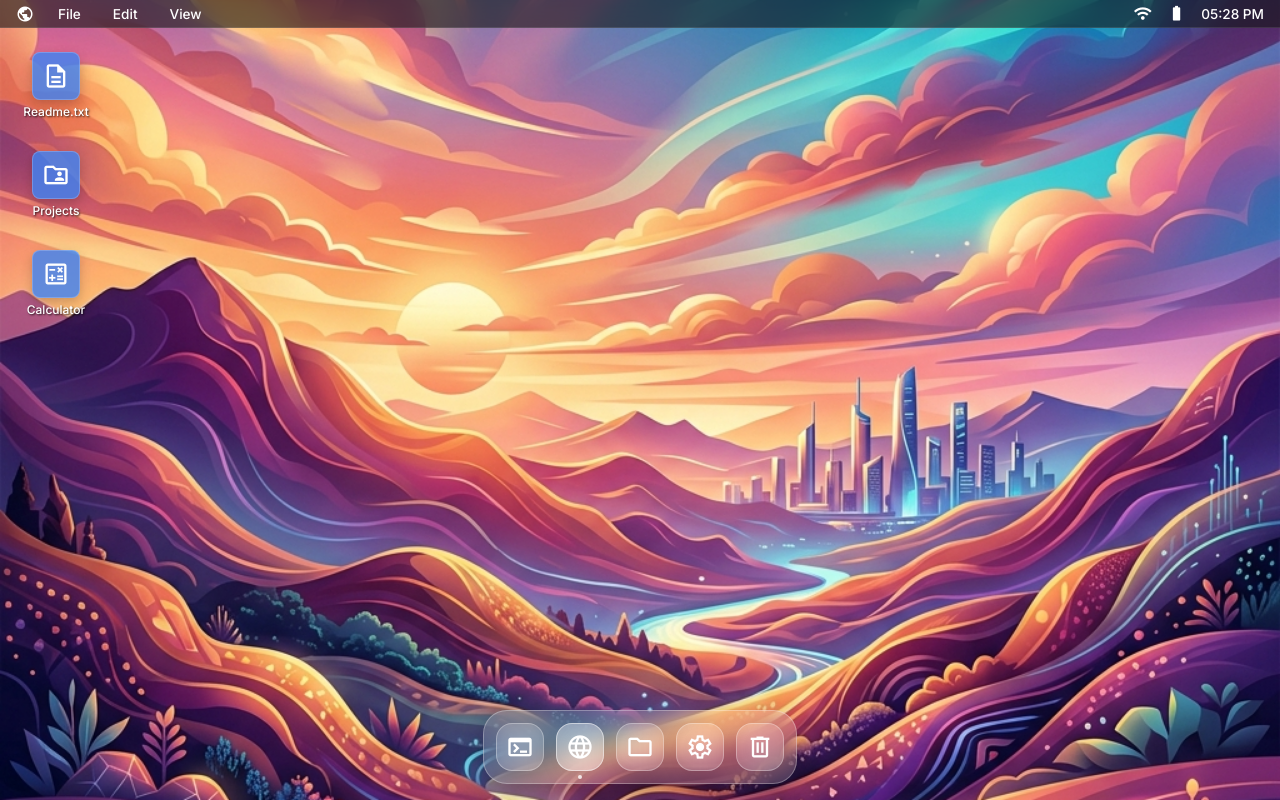
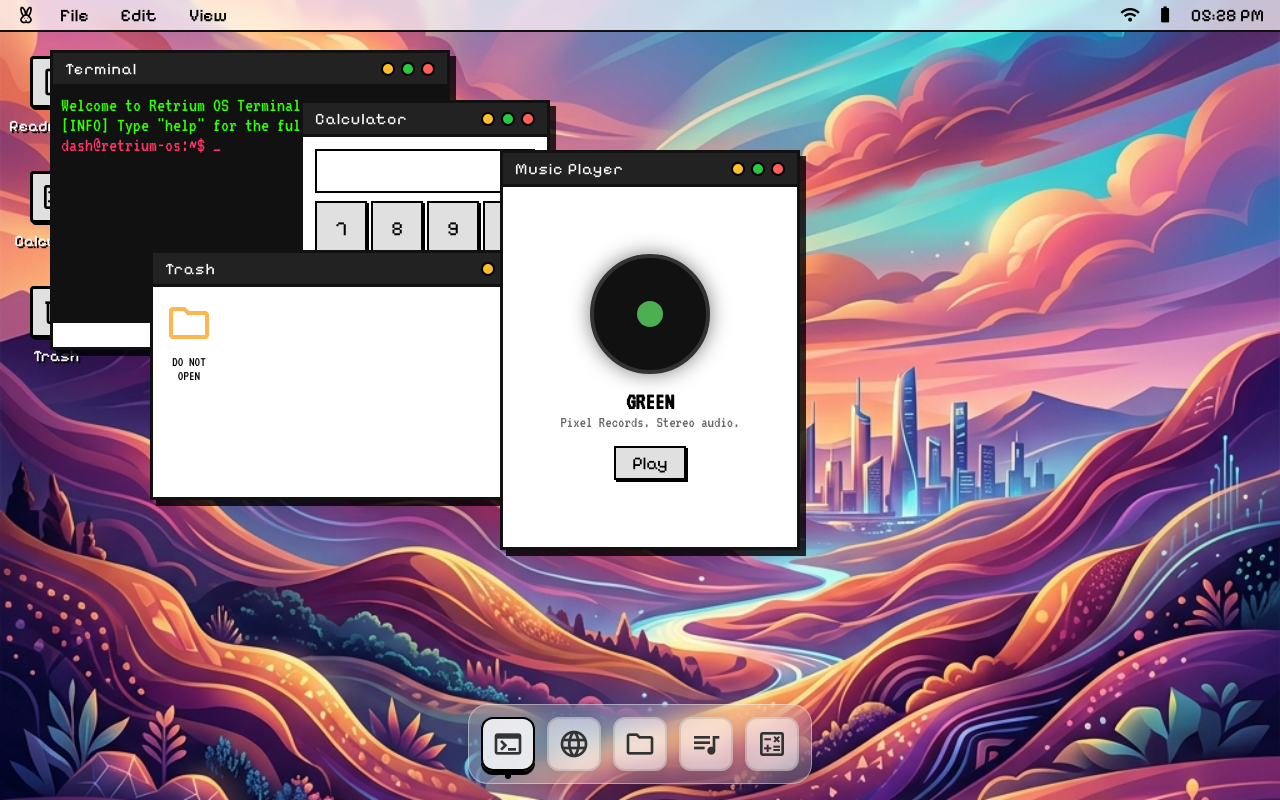
Before and after one commit to keshavagr025/osbyfun, a React (Vite) app: page / in a window 1280 px wide. Built offline with nearby package versions, Linux system fonts and the light colour scheme.

Commit message:
feature implementations

```diff
--- a/index.html
+++ b/index.html
@@ -7,7 +7,8 @@
     <title>Web OS Environment</title>
     <link rel="preconnect" href="https://fonts.googleapis.com">
     <link rel="preconnect" href="https://fonts.gstatic.com" crossorigin>
-    <link href="https://fonts.googleapis.com/css2?family=Inter:wght@400;500;600&family=JetBrains+Mono:wght@400;500&display=swap" rel="stylesheet">
+    <!-- Modern font for dock/some elements, Pixel fonts for retro OS feel -->
+    <link href="https://fonts.googleapis.com/css2?family=Inter:wght@400;500;600&family=Pixelify+Sans:wght@400;500;600;700&family=VT323&display=swap" rel="stylesheet">
     <link rel="stylesheet" href="https://fonts.googleapis.com/css2?family=Material+Symbols+Outlined:opsz,wght,FILL,GRAD@24,400,0,0" />
   </head>
   <body>
--- a/package.json
+++ b/package.json
@@ -11,7 +11,8 @@
   },
   "dependencies": {
     "react": "^19.2.8",
-    "react-dom": "^19.2.8"
+    "react-dom": "^19.2.8",
+    "react-draggable": "^4.7.1"
   },
   "devDependencies": {
     "@types/react": "^19.2.17",
--- a/src/App.jsx
+++ b/src/App.jsx
@@ -1,4 +1,5 @@
 import React, { useState, useEffect } from 'react';
+import Draggable from 'react-draggable';
 import './index.css';
 
 const TopBar = () => {
@@ -16,7 +17,7 @@ const TopBar = () => {
   return (
     <div className="top-bar">
       <div className="top-bar-left">
-        <span className="material-symbols-outlined logo-icon">public</span>
+        <span className="material-symbols-outlined logo-icon">cruelty_free</span>
         <span className="menu-item">File</span>
         <span className="menu-item">Edit</span>
         <span className="menu-item">View</span>
@@ -30,9 +31,9 @@ const TopBar = () => {
   );
 };
 
-const DockIcon = ({ icon, label, isActive }) => {
+const DockIcon = ({ icon, label, isActive, onClick }) => {
   return (
-    <div className="dock-icon-container">
+    <div className="dock-icon-container" onClick={onClick}>
       <div className={`dock-icon glass ${isActive ? 'active' : ''}`}>
         <span className="material-symbols-outlined">{icon}</span>
       </div>
@@ -42,21 +43,21 @@ const DockIcon = ({ icon, label, isActive }) => {
   );
 };
 
-const Dock = () => {
+const Dock = ({ toggleApp }) => {
   return (
     <div className="dock glass">
-      <DockIcon icon="terminal" label="Terminal" isActive={false} />
-      <DockIcon icon="language" label="Browser" isActive={true} />
-      <DockIcon icon="folder" label="Files" isActive={false} />
-      <DockIcon icon="settings" label="Settings" isActive={false} />
-      <DockIcon icon="delete" label="Trash" isActive={false} />
+      <DockIcon icon="terminal" label="Terminal" isActive={true} onClick={() => toggleApp('Terminal')} />
+      <DockIcon icon="language" label="Browser" isActive={false} onClick={() => toggleApp('Browser')} />
+      <DockIcon icon="folder" label="Files" isActive={false} onClick={() => toggleApp('Trash')} />
+      <DockIcon icon="queue_music" label="Music Player" isActive={false} onClick={() => toggleApp('Music')} />
+      <DockIcon icon="calculate" label="Calculator" isActive={false} onClick={() => toggleApp('Calculator')} />
     </div>
   );
 };
 
 const DesktopIcon = ({ icon, label, onClick }) => {
   return (
-    <div className="desktop-icon-container" onClick={onClick}>
+    <div className="desktop-icon-container" onDoubleClick={onClick}>
       <div className="desktop-icon">
         <span className="material-symbols-outlined">{icon}</span>
       </div>
@@ -65,22 +66,131 @@ const DesktopIcon = ({ icon, label, onClick }) => {
   );
 };
 
-const Desktop = () => {
+const Window = ({ title, onClose, children, defaultPosition, width = 400, height = 300, zIndex, onFocus }) => {
   return (
-    <div className="desktop">
-      <DesktopIcon icon="description" label="Readme.txt" />
-      <DesktopIcon icon="folder_shared" label="Projects" />
-      <DesktopIcon icon="calculate" label="Calculator" />
-    </div>
+    <Draggable handle=".window-header" defaultPosition={defaultPosition} onMouseDown={onFocus}>
+      <div className="retro-window" style={{ width, height, zIndex }}>
+        <div className="window-header">
+          <span>{title}</span>
+          <div className="window-controls">
+            <div className="window-btn btn-min"></div>
+            <div className="window-btn btn-max"></div>
+            <div className="window-btn btn-close" onClick={onClose}></div>
+          </div>
+        </div>
+        <div className="window-content" onMouseDown={(e) => e.stopPropagation()}>
+          {children}
+        </div>
+      </div>
+    </Draggable>
   );
 };
 
+// Apps content
+const TerminalApp = () => (
+  <div style={{ background: '#111', color: '#33ff00', height: '100%', padding: '8px', margin: '-12px', fontFamily: '"VT323", monospace', fontSize: '20px' }}>
+    <p>Welcome to Retrium OS Terminal</p>
+    <p>[INFO] Type "help" for the full command list.</p>
+    <p style={{ color: '#ff3366' }}>dash@retrium-os:~$ <span className="animate-pulse">_</span></p>
+  </div>
+);
+
+const CalculatorApp = () => (
+  <div style={{ display: 'flex', flexDirection: 'column', gap: '8px', height: '100%' }}>
+    <div style={{ background: '#fff', border: '2px solid #000', padding: '8px', textAlign: 'right', fontSize: '24px' }}>0</div>
+    <div style={{ display: 'grid', gridTemplateColumns: 'repeat(4, 1fr)', gap: '4px', flex: 1 }}>
+      {['7','8','9','/','4','5','6','*','1','2','3','-','0','.','=','+'].map(btn => (
+        <button key={btn} style={{ background: '#e0e0e0', border: '2px solid #000', fontFamily: 'Pixelify Sans', fontSize: '20px', cursor: 'pointer', boxShadow: '2px 2px 0px #000' }}>
+          {btn}
+        </button>
+      ))}
+    </div>
+  </div>
+);
+
+const TrashApp = () => (
+  <div style={{ display: 'flex', flexWrap: 'wrap', gap: '16px' }}>
+    <div style={{ textAlign: 'center' }}>
+      <span className="material-symbols-outlined" style={{ fontSize: '48px', color: '#ffb74d' }}>folder</span>
+      <p style={{ fontSize: '14px', marginTop: '4px' }}>DO NOT<br/>OPEN</p>
+    </div>
+  </div>
+);
+
+const MusicPlayerApp = () => (
+  <div style={{ display: 'flex', flexDirection: 'column', alignItems: 'center', justifyContent: 'center', height: '100%', gap: '16px' }}>
+    <div style={{ width: '120px', height: '120px', borderRadius: '50%', background: '#111', border: '4px solid #333', display: 'flex', alignItems: 'center', justifyContent: 'center', boxShadow: '0 0 20px rgba(0,0,0,0.5)' }}>
+      <div style={{ width: '30px', height: '30px', borderRadius: '50%', background: '#4caf50', border: '2px solid #111' }}></div>
+    </div>
+    <div style={{ textAlign: 'center' }}>
+      <h2 style={{ fontSize: '24px', margin: '0' }}>GREEN</h2>
+      <p style={{ fontSize: '16px', color: '#666' }}>Pixel Records. Stereo audio.</p>
+    </div>
+    <button style={{ background: '#e0e0e0', border: '2px solid #000', padding: '4px 16px', fontFamily: 'Pixelify Sans', fontSize: '18px', cursor: 'pointer', boxShadow: '2px 2px 0px #000' }}>Play</button>
+  </div>
+);
+
 function App() {
+  const [apps, setApps] = useState([
+    { id: 'Terminal', title: 'Terminal', isOpen: true, zIndex: 1, position: { x: 50, y: 50 } },
+    { id: 'Calculator', title: 'Calculator', isOpen: true, zIndex: 2, position: { x: 300, y: 100 }, width: 250, height: 350 },
+    { id: 'Trash', title: 'Trash', isOpen: true, zIndex: 3, position: { x: 150, y: 250 }, width: 400, height: 250 },
+    { id: 'Music', title: 'Music Player', isOpen: true, zIndex: 4, position: { x: 500, y: 150 }, width: 300, height: 400 }
+  ]);
+
+  const [activeZIndex, setActiveZIndex] = useState(10);
+
+  const toggleApp = (id) => {
+    setApps(apps.map(app => {
+      if (app.id === id) {
+        if (!app.isOpen) {
+          setActiveZIndex(prev => prev + 1);
+          return { ...app, isOpen: true, zIndex: activeZIndex + 1 };
+        }
+        return app; // Do not close on dock click, just focus maybe
+      }
+      return app;
+    }));
+  };
+
+  const closeApp = (id) => {
+    setApps(apps.map(app => app.id === id ? { ...app, isOpen: false } : app));
+  };
+
+  const focusApp = (id) => {
+    setActiveZIndex(prev => prev + 1);
+    setApps(apps.map(app => app.id === id ? { ...app, zIndex: activeZIndex + 1 } : app));
+  };
+
   return (
     <>
       <TopBar />
-      <Desktop />
-      <Dock />
+      <div className="desktop">
+        <DesktopIcon icon="description" label="Readme.txt" onClick={() => toggleApp('Terminal')} />
+        <DesktopIcon icon="calculate" label="Calculator" onClick={() => toggleApp('Calculator')} />
+        <DesktopIcon icon="delete" label="Trash" onClick={() => toggleApp('Trash')} />
+      </div>
+
+      {/* Render open windows */}
+      {apps.filter(a => a.isOpen).map(app => (
+        <Window
+          key={app.id}
+          title={app.title}
+          defaultPosition={app.position}
+          width={app.width}
+          height={app.height}
+          zIndex={app.zIndex}
+          onClose={() => closeApp(app.id)}
+          onFocus={() => focusApp(app.id)}
+        >
+          {app.id === 'Terminal' && <TerminalApp />}
+          {app.id === 'Calculator' && <CalculatorApp />}
+          {app.id === 'Trash' && <TrashApp />}
+          {app.id === 'Music' && <MusicPlayerApp />}
+        </Window>
+      ))}
+
+      <Dock toggleApp={toggleApp} />
     </>
   );
 }
--- a/src/index.css
+++ b/src/index.css
@@ -1,11 +1,11 @@
 :root {
-  --glass-bg: rgba(255, 255, 255, 0.15);
-  --glass-border: rgba(255, 255, 255, 0.3);
-  --glass-shadow: 0 8px 32px 0 rgba(0, 0, 0, 0.2);
-  --text-primary: #ffffff;
-  --text-secondary: rgba(255, 255, 255, 0.7);
-  --accent-color: #3b82f6;
-  --menu-bg: rgba(20, 20, 20, 0.6);
+  --glass-bg: rgba(255, 255, 255, 0.2);
+  --glass-border: rgba(255, 255, 255, 0.4);
+  --glass-shadow: 0 4px 12px 0 rgba(0, 0, 0, 0.1);
+  --text-primary: #000;
+  --text-light: #fff;
+  --retro-window-bg: #fdfdfd;
+  --retro-border: #111;
 }
 
 * {
@@ -16,7 +16,8 @@
 }
 
 body {
-  font-family: 'Inter', sans-serif;
+  /* Use pixel font as default */
+  font-family: 'Pixelify Sans', sans-serif;
   overflow: hidden;
   background: url('/wallpaper.png') no-repeat center center fixed;
   background-size: cover;
@@ -32,7 +33,7 @@ body {
   flex-direction: column;
 }
 
-/* Glassmorphism Utilities */
+/* Glassmorphism for dock only */
 .glass {
   background: var(--glass-bg);
   backdrop-filter: blur(12px);
@@ -48,16 +49,17 @@ body {
 
 /* --- TopBar Styles --- */
 .top-bar {
-  height: 28px;
+  height: 32px;
   width: 100%;
   display: flex;
   align-items: center;
   justify-content: space-between;
   padding: 0 16px;
-  background: var(--menu-bg);
-  backdrop-filter: blur(10px);
-  border-bottom: 1px solid rgba(255, 255, 255, 0.1);
-  font-size: 0.85rem;
+  /* Retro TopBar: solid light blue with dark text, or transparent gradient */
+  background: rgba(255,255,255,0.7);
+  backdrop-filter: blur(5px);
+  border-bottom: 2px solid var(--retro-border);
+  font-size: 1.1rem;
   font-weight: 500;
   z-index: 9999;
 }
@@ -76,15 +78,16 @@ body {
 }
 
 .menu-item:hover {
-  background-color: rgba(255, 255, 255, 0.2);
+  background-color: rgba(0, 0, 0, 0.1);
 }
 
 .logo-icon {
-  font-size: 18px;
+  font-size: 20px;
+  color: #000;
 }
 
 .top-bar-right .material-symbols-outlined {
-  font-size: 1.1rem;
+  font-size: 1.2rem;
 }
 
 /* --- Dock Styles --- */
@@ -96,8 +99,9 @@ body {
   display: flex;
   gap: 12px;
   padding: 12px;
-  border-radius: 24px;
+  border-radius: 20px;
   animation: slideUp 0.5s ease-out;
+  z-index: 9999;
 }
 
 .dock-icon-container {
@@ -111,49 +115,52 @@ body {
 }
 
 .dock-icon-container:hover {
-  transform: scale(1.25) translateY(-8px);
+  transform: scale(1.15) translateY(-8px);
 }
 
 .dock-icon {
-  width: 48px;
-  height: 48px;
-  border-radius: 16px;
+  width: 54px;
+  height: 54px;
+  border-radius: 12px;
   display: flex;
   align-items: center;
   justify-content: center;
-  background: rgba(255, 255, 255, 0.1);
+  background: rgba(255, 255, 255, 0.5);
   transition: all 0.2s;
+  border: 2px solid rgba(0,0,0,0.1);
 }
 
 .dock-icon.active {
-  background: rgba(255, 255, 255, 0.3);
-  border-color: rgba(255, 255, 255, 0.5);
+  background: rgba(255, 255, 255, 0.8);
+  border-color: #000;
+  box-shadow: 0 4px 0 #000;
 }
 
 .dock-icon .material-symbols-outlined {
-  font-size: 28px;
+  font-size: 32px;
+  color: #333;
 }
 
 .dock-icon-indicator {
   position: absolute;
   bottom: -8px;
-  width: 4px;
-  height: 4px;
+  width: 6px;
+  height: 6px;
   border-radius: 50%;
-  background-color: white;
-  opacity: 0.8;
+  background-color: #000;
 }
 
 .dock-tooltip {
   position: absolute;
   top: -40px;
   opacity: 0;
-  background: rgba(0, 0, 0, 0.7);
+  background: #000;
   color: white;
-  font-size: 12px;
+  font-size: 14px;
+  font-family: 'VT323', monospace;
   padding: 4px 8px;
-  border-radius: 4px;
-  backdrop-filter: blur(4px);
+  border-radius: 0;
+  border: 2px solid #fff;
   pointer-events: none;
   white-space: nowrap;
   transition: opacity 0.2s;
@@ -172,9 +179,10 @@ body {
   padding: 16px;
   display: flex;
   flex-direction: column;
-  gap: 16px;
+  gap: 20px;
   flex-wrap: wrap;
   align-content: flex-start;
+  z-index: 1;
 }
 
 .desktop-icon-container {
@@ -183,7 +191,7 @@ body {
   align-items: center;
   justify-content: center;
   width: 80px;
-  gap: 4px;
+  gap: 8px;
   padding: 8px;
   border-radius: 8px;
   cursor: pointer;
@@ -191,32 +199,106 @@ body {
 }
 
 .desktop-icon-container:hover {
-  background-color: rgba(255, 255, 255, 0.2);
+  background-color: rgba(0, 0, 0, 0.1);
 }
 
 .desktop-icon {
-  width: 48px;
-  height: 48px;
+  width: 52px;
+  height: 52px;
   display: flex;
   align-items: center;
   justify-content: center;
-  background-color: rgba(59, 130, 246, 0.8); /* Blue accent */
-  border-radius: 8px;
-  color: white;
-  box-shadow: 0 4px 12px rgba(0, 0, 0, 0.2);
-  border: 1px solid rgba(255, 255, 255, 0.2);
+  background-color: #e0e0e0;
+  border: 3px solid #000;
+  border-radius: 4px;
+  color: #000;
+  box-shadow: 2px 2px 0px #000;
 }
 
 .desktop-icon .material-symbols-outlined {
-  font-size: 28px;
+  font-size: 32px;
 }
 
 .desktop-icon-label {
   color: white;
-  font-size: 12px;
+  font-size: 16px;
   text-align: center;
   font-weight: 500;
-  text-shadow: 1px 1px 2px rgba(0, 0, 0, 0.8);
+  text-shadow: 2px 2px 0px #000; /* Retro shadow */
+}
+
+/* --- Retro Window Styles --- */
+.retro-window {
+  position: absolute;
+  background: var(--retro-window-bg);
+  border: 3px solid var(--retro-border);
+  box-shadow: 6px 6px 0px rgba(0, 0, 0, 0.8);
+  display: flex;
+  flex-direction: column;
+  overflow: hidden;
+}
+
+.window-header {
+  background: #222;
+  color: white;
+  padding: 6px 12px;
+  display: flex;
+  align-items: center;
+  justify-content: space-between;
+  font-family: 'Pixelify Sans', sans-serif;
+  font-size: 16px;
+  letter-spacing: 1px;
+  cursor: grab;
+  border-bottom: 3px solid var(--retro-border);
+}
+
+.window-header:active {
+  cursor: grabbing;
+}
+
+.window-controls {
+  display: flex;
+  gap: 6px;
+}
+
+.window-btn {
+  width: 14px;
+  height: 14px;
+  border-radius: 50%;
+  border: 2px solid #000;
+  cursor: pointer;
+  display: flex;
+  align-items: center;
+  justify-content: center;
+}
+
+.btn-close { background: #ff5f56; }
+.btn-min { background: #ffbd2e; }
+.btn-max { background: #27c93f; }
+
+.window-btn::after {
+  content: '';
+  display: block;
+  font-size: 10px;
+  font-weight: bold;
+  color: #000;
+  opacity: 0;
+}
+
+.window-btn:hover::after {
+  opacity: 1;
+}
+.btn-close:hover::after { content: '×'; }
+.btn-min:hover::after { content: '-'; }
+.btn-max:hover::after { content: '+'; }
+
+.window-content {
+  flex: 1;
+  padding: 12px;
+  font-family: 'VT323', monospace;
+  font-size: 18px;
+  background: #fff;
+  overflow: auto;
 }
 
 /* Animations */
```
Also changed, not shown: 1 other file (tests, documents, lock files or other folders).
